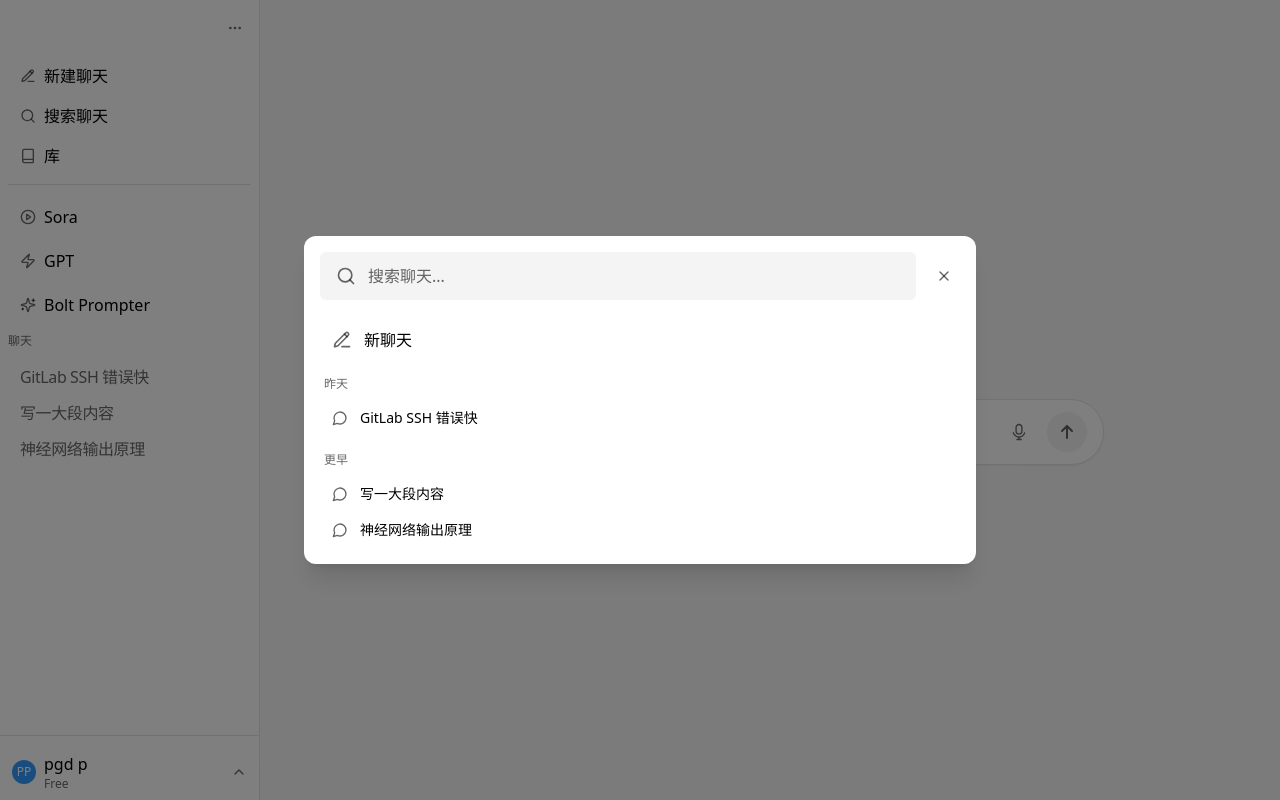
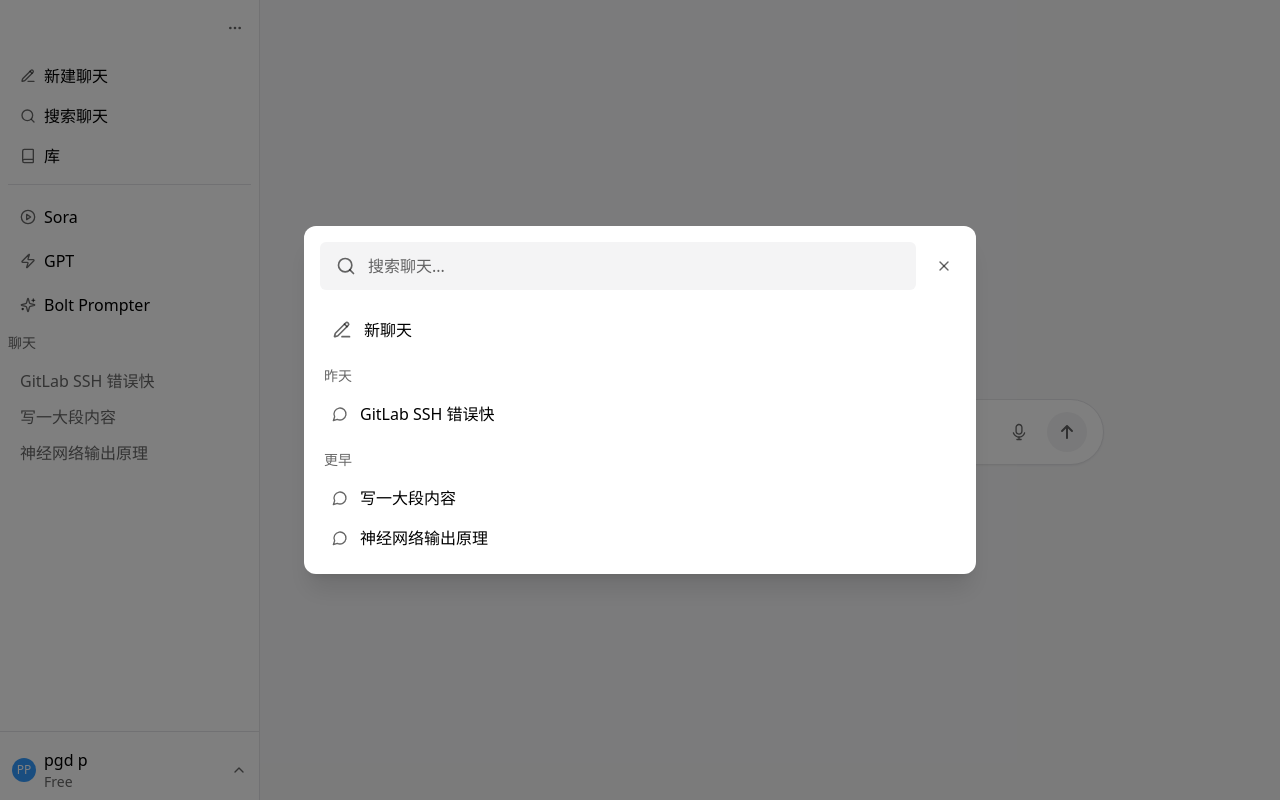
Before and after one commit to pgd-LC2/ptchat, a Next.js app: page / in a window 1280 px wide. Both pictures are taken after a click on the button "搜索聊天". Built offline with nearby package versions, Linux system fonts and the light colour scheme.

Commit message:
统一所有组件的字体样式

```diff
--- a/components/SearchModal.tsx
+++ b/components/SearchModal.tsx
@@ -107,7 +107,7 @@ export default function SearchModal({
                 value={searchQuery}
                 onChange={(e) => setSearchQuery(e.target.value)}
                 placeholder="搜索聊天..."
-                className="flex-1 bg-transparent outline-none placeholder:text-black/60 text-base"
+                className="flex-1 bg-transparent outline-none placeholder:text-black/60 text-base font-normal"
                 autoFocus
               />
             </div>
@@ -127,7 +127,7 @@ export default function SearchModal({
           {/* 新建聊天按钮 */}
           <button
             type="button"
-            className="inline-flex items-center gap-3 rounded-md px-3 py-3 text-base text-black hover:bg-zinc-50 transition-colors w-full mb-3"
+            className="inline-flex items-center gap-3 rounded-md px-3 py-3 text-base font-normal text-black hover:bg-zinc-50 transition-colors w-full mb-3"
             onClick={handleNewChat}
           >
             <PencilLine className="h-5 w-5 text-black/60" />
@@ -144,12 +144,12 @@ export default function SearchModal({
           {/* 今天的聊天 */}
           {todaySessions.length > 0 && (
             <div className="mb-4">
-              <h3 className="text-xs font-medium text-black/60 mb-2 px-1">今天</h3>
+              <h3 className="text-sm font-normal text-black/60 mb-2 px-1">今天</h3>
               <div className="space-y-0">
                 {todaySessions.map((session) => (
-                  <div key={session.id} className="flex items-center gap-3 px-3 py-2 rounded-md hover:bg-zinc-50 transition-colors cursor-pointer" onClick={() => handleChatSelect(session.id)}>
+                  <div key={session.id} className="flex items-center gap-3 px-3 py-2 rounded-md hover:bg-zinc-50 transition-colors cursor-pointer text-base font-normal" onClick={() => handleChatSelect(session.id)}>
                     <MessageCircle className="h-4 w-4 text-black/60 flex-shrink-0" />
-                    <span className="text-sm text-black truncate">{session.title}</span>
+                    <span className="text-base font-normal text-black truncate">{session.title}</span>
                   </div>
                 ))}
               </div>
@@ -159,12 +159,12 @@ export default function SearchModal({
           {/* 昨天的聊天 */}
           {yesterdaySessions.length > 0 && (
             <div className="mb-4">
-              <h3 className="text-xs font-medium text-black/60 mb-2 px-1">昨天</h3>
+              <h3 className="text-sm font-normal text-black/60 mb-2 px-1">昨天</h3>
               <div className="space-y-0">
                 {yesterdaySessions.map((session) => (
-                  <div key={session.id} className="flex items-center gap-3 px-3 py-2 rounded-md hover:bg-zinc-50 transition-colors cursor-pointer" onClick={() => handleChatSelect(session.id)}>
+                  <div key={session.id} className="flex items-center gap-3 px-3 py-2 rounded-md hover:bg-zinc-50 transition-colors cursor-pointer text-base font-normal" onClick={() => handleChatSelect(session.id)}>
                     <MessageCircle className="h-4 w-4 text-black/60 flex-shrink-0" />
-                    <span className="text-sm text-black truncate">{session.title}</span>
+                    <span className="text-base font-normal text-black truncate">{session.title}</span>
                   </div>
                 ))}
               </div>
@@ -174,12 +174,12 @@ export default function SearchModal({
           {/* 更早的聊天 */}
           {olderSessions.length > 0 && (
             <div>
-              <h3 className="text-xs font-medium text-black/60 mb-2 px-1">更早</h3>
+              <h3 className="text-sm font-normal text-black/60 mb-2 px-1">更早</h3>
               <div className="space-y-0">
                 {olderSessions.map((session) => (
-                  <div key={session.id} className="flex items-center gap-3 px-3 py-2 rounded-md hover:bg-zinc-50 transition-colors cursor-pointer" onClick={() => handleChatSelect(session.id)}>
+                  <div key={session.id} className="flex items-center gap-3 px-3 py-2 rounded-md hover:bg-zinc-50 transition-colors cursor-pointer text-base font-normal" onClick={() => handleChatSelect(session.id)}>
                     <MessageCircle className="h-4 w-4 text-black/60 flex-shrink-0" />
-                    <span className="text-sm text-black truncate">{session.title}</span>
+                    <span className="text-base font-normal text-black truncate">{session.title}</span>
                   </div>
                 ))}
               </div>
--- a/components/chat/ChatInput.tsx
+++ b/components/chat/ChatInput.tsx
@@ -98,7 +98,7 @@ export default function ChatInput({ className, value, disabled, isWelcomeScreen
                 }
               }
             }}
-            className="w-full resize-none bg-transparent outline-none placeholder:text-black/60 leading-6 py-1"
+            className="w-full resize-none bg-transparent outline-none placeholder:text-black/60 leading-6 py-1 text-base font-normal"
           />
         </div>
         <button
@@ -124,7 +124,7 @@ export default function ChatInput({ className, value, disabled, isWelcomeScreen
         </button>
       </form>
       {!isWelcomeScreen && (
-        <div className="mt-1 text-center text-[12px] text-black/60">
+        <div className="mt-1 text-center text-sm font-normal text-black/60">
           按 Enter 发送，Shift+Enter 换行
         </div>
       )}
--- a/components/chat/ChatMessage.tsx
+++ b/components/chat/ChatMessage.tsx
@@ -20,7 +20,7 @@ export default function ChatMessage({ role, content }: MessageProps) {
         isAssistant ? 'bg-zinc-50 border-zinc-200 mr-auto' : 'bg-[#E5F3FF] border-zinc-200 ml-auto'
       }`}
     >
-      <div className="whitespace-pre-wrap text-black text-base">{content}</div>
+      <div className="whitespace-pre-wrap text-black text-base font-normal">{content}</div>
     </div>
   );
 }
@@ -40,7 +40,7 @@ export function AssistantMessage({ content }: { content: string }) {
   }
 
   return (
-    <div className="whitespace-pre-wrap text-black text-base mr-auto animate-fadeIn">
+    <div className="whitespace-pre-wrap text-black text-base font-normal mr-auto animate-fadeIn">
       {content}
     </div>
   );
--- a/components/header/UserProfileMenu.tsx
+++ b/components/header/UserProfileMenu.tsx
@@ -5,15 +5,15 @@ export default function UserProfileMenu() {
     <div className="mt-2">
       <button
         type="button"
-        className="flex w-full items-center justify-between rounded-md px-3 py-2 text-base text-black hover:bg-zinc-50"
+        className="flex w-full items-center justify-between rounded-md px-3 py-2 text-base font-normal text-black hover:bg-zinc-50"
       >
         <div className="flex items-center gap-2">
           <span className="inline-flex h-6 w-6 items-center justify-center rounded-full bg-[#339CFF] text-xs font-medium text-white">
             PP
           </span>
           <div className="text-left">
-            <div className="text-base text-black">pgd p</div>
-            <div className="text-xs text-black/60">Free</div>
+            <div className="text-base font-normal text-black">pgd p</div>
+            <div className="text-sm font-normal text-black/60">Free</div>
           </div>
         </div>
         <ChevronUp className="h-4 w-4 text-black/60" />
--- a/components/sidebar/AppItem.tsx
+++ b/components/sidebar/AppItem.tsx
@@ -11,7 +11,7 @@ export default function AppItem({ icon, label, active, onClick }: Props) {
   return (
     <button
       type="button"
-      className={`flex w-full items-center gap-2 rounded-md px-3 py-2 text-left text-base ${
+      className={`flex w-full items-center gap-2 rounded-md px-3 py-2 text-left text-base font-normal ${
         active
           ? 'bg-zinc-100 text-black'
           : 'text-black hover:bg-zinc-50'
--- a/components/sidebar/ChatHistoryItem.tsx
+++ b/components/sidebar/ChatHistoryItem.tsx
@@ -8,11 +8,10 @@ export default function ChatHistoryItem({ title, active, onClick }: Props) {
   return (
     <button
       type="button"
-      className={`w-full group flex h-8 items-center truncate rounded-md px-3 text-sm font-medium text-left ${active ? 'bg-zinc-100 text-black' : 'text-black/60 hover:bg-zinc-50'}`}
-      className={`w-full group flex h-8 items-center truncate rounded-md px-3 text-base font-medium text-left ${active ? 'bg-zinc-100 text-black' : 'text-black/60 hover:bg-zinc-50'}`}
+      className={`w-full group flex h-8 items-center truncate rounded-md px-3 text-base font-normal text-left ${active ? 'bg-zinc-100 text-black' : 'text-black/60 hover:bg-zinc-50'}`}
       onClick={onClick}
     >
-      <span className="truncate tracking-tight">{title}</span>
+      <span className="truncate">{title}</span>
     </button>
   );
 }
--- a/components/sidebar/NewChatButton.tsx
+++ b/components/sidebar/NewChatButton.tsx
@@ -9,7 +9,7 @@ export default function NewChatButton({ className, onClick }: Props) {
   return (
     <button
       type="button"
-      className={`inline-flex items-center gap-2 rounded-md px-3 py-2 text-base text-black hover:bg-zinc-50 transition w-full ${className || ''}`}
+      className={`inline-flex items-center gap-2 rounded-md px-3 py-2 text-base font-normal text-black hover:bg-zinc-50 transition w-full ${className || ''}`}
       onClick={onClick}
     >
       <PencilLine className="h-4 w-4 text-black/60" />
--- a/components/sidebar/SearchButton.tsx
+++ b/components/sidebar/SearchButton.tsx
@@ -8,7 +8,7 @@ export default function SearchButton({ onClick }: Props) {
   return (
     <button
       type="button"
-      className="flex w-full items-center gap-2 rounded-md px-3 py-2 text-left text-base text-black hover:bg-zinc-50 transition-colors"
+      className="flex w-full items-center gap-2 rounded-md px-3 py-2 text-left text-base font-normal text-black hover:bg-zinc-50 transition-colors"
       onClick={onClick}
     >
       <Search className="h-4 w-4 text-black/60" />
--- a/components/sidebar/Sidebar.tsx
+++ b/components/sidebar/Sidebar.tsx
@@ -78,7 +78,7 @@ export default function Sidebar({
 
       {/* Chat History Section */}
       <div className="px-2 py-1">
-        <h3 className="text-xs font-medium text-black/60 mb-2">聊天</h3>
+        <h3 className="text-sm font-normal text-black/60 mb-2">聊天</h3>
       </div>
 
       <div className="flex-1 overflow-y-auto px-2 space-y-1">
```
Also changed, not shown: components/chat/InputMenu.tsx (+4 -4 lines).
